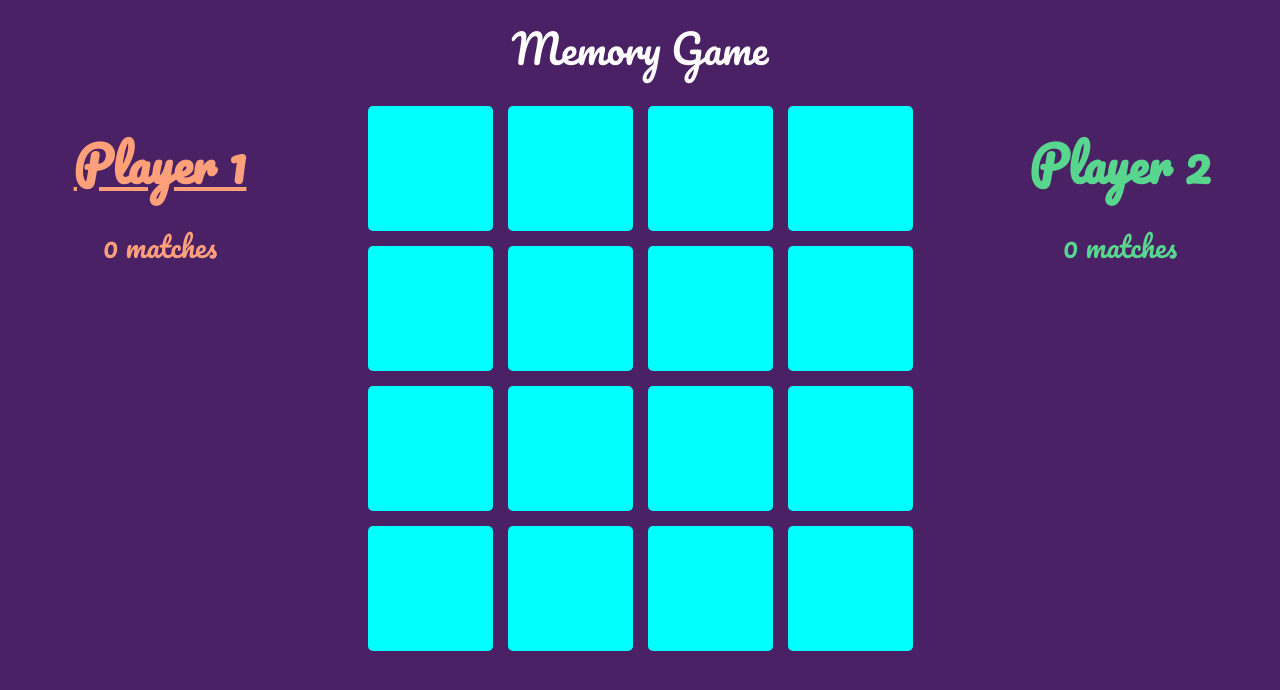
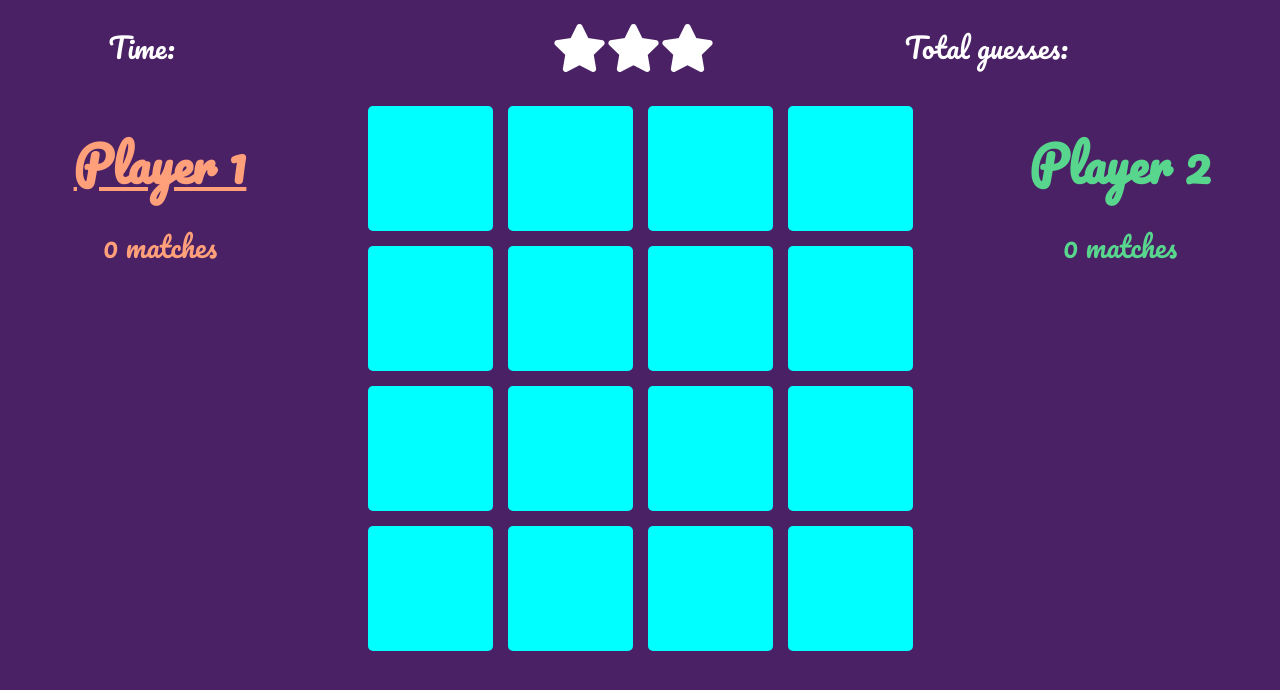
Before and after one commit to MISStexOURIAN/memory-game, a plain HTML site: page index.html in a window 1280 px wide. Drawn offline with Linux system fonts and the light colour scheme.

Commit message:
Deleted title and added time counter, stars, and guess count to header.

```diff
--- a/index.html
+++ b/index.html
@@ -17,7 +17,15 @@
     </head>
 
     <body>
-        <header><h1>Memory Game</h1></header>
+        <header>
+            <p class="time">Time: <span id="time"></span></p>
+            <span id="stars">
+                <i class="fas fa-star fa-3x"></i>
+                <i class="fas fa-star fa-3x"></i>
+                <i class="fas fa-star fa-3x"></i>
+            </span>
+            <p class="guesses">Total guesses: <span id="guesses"></span></p>
+        </header>
         <div class="flexContainer">
             <section class="player" id="player1">
                 <h2 id = "playerOne" class="underline">Player 1</h2>
--- a/stylesheet/style.css
+++ b/stylesheet/style.css
@@ -24,20 +24,32 @@ body {
 header {
     height: 12%;
     width: 100%;
+    display: -webkit-box !important;
+    display: -ms-flexbox !important;
+    display: flex !important;
+    -ms-flex-line-pack: center;
+        align-content: center;
+    color: #FFF;
+    font-family: 'Pacifico', cursive;
+    font-weight: 100;
+}
+
+header p,
+header span {
+    width: 33%;
     display: -webkit-box;
     display: -ms-flexbox;
-    display: flex !important;
+    display: flex;
+    -webkit-box-pack: center;
+        -ms-flex-pack: center;
+            justify-content: center;
+    -webkit-box-align: center;
+        -ms-flex-align: center;
+            align-items: center;
 }
 
-header h1 {
+.fa-star {
     color: #FFF;
-    font-family: 'Pacifico', cursive;
-    font-size: 40px;
-    font-weight: 100;
-    margin: auto;
-    -ms-flex-item-align: center;
-        align-self: center;
-    justify-self: center;
 }
 
 .flexContainer {
@@ -129,3 +141,5 @@ i {
 .hide {
     visibility: hidden;
 }
+
+}
```
